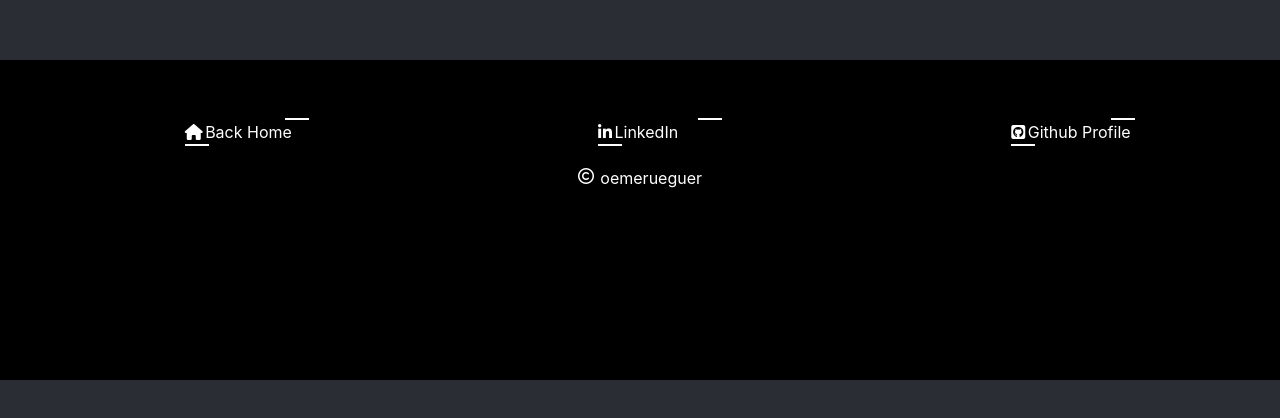
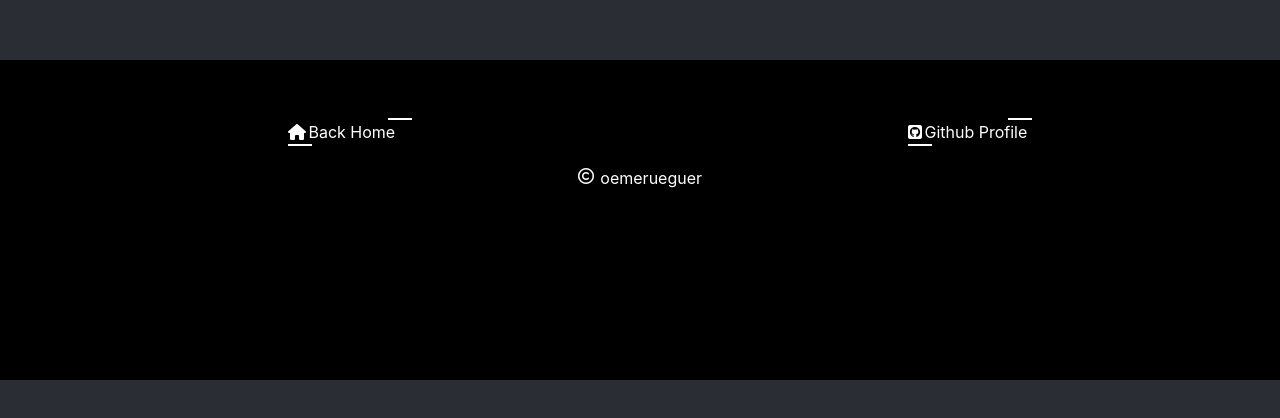
Before and after one commit to oemerueguer/weatherapp, a React (Create React App) app: page /about in a window 1280 px wide. Shown: the part 196-614 px from the top of the page. Built offline with nearby package versions, Linux system fonts and the light colour scheme.

Commit message:
del part

```diff
--- a/src/components/Footer.js
+++ b/src/components/Footer.js
@@ -14,11 +14,12 @@ export default function Footer() {
               Back Home
             </li>
           </Link>
-          <a href="https://de.linkedin.com/in/oemer-ueguer" className="Footer-Item">
+          {/* <a href="https://de.linkedin.com/in/oemer-ueguer" className="Footer-Item">
             <li>
               <i className="fab fa-linkedin"></i>LinkedIn
             </li>
           </a>
+        */}
           <a href="https://github.com/oemerueguer" className="Footer-Item">
             <li>
               <i className="fab fa-github-square" />
```
